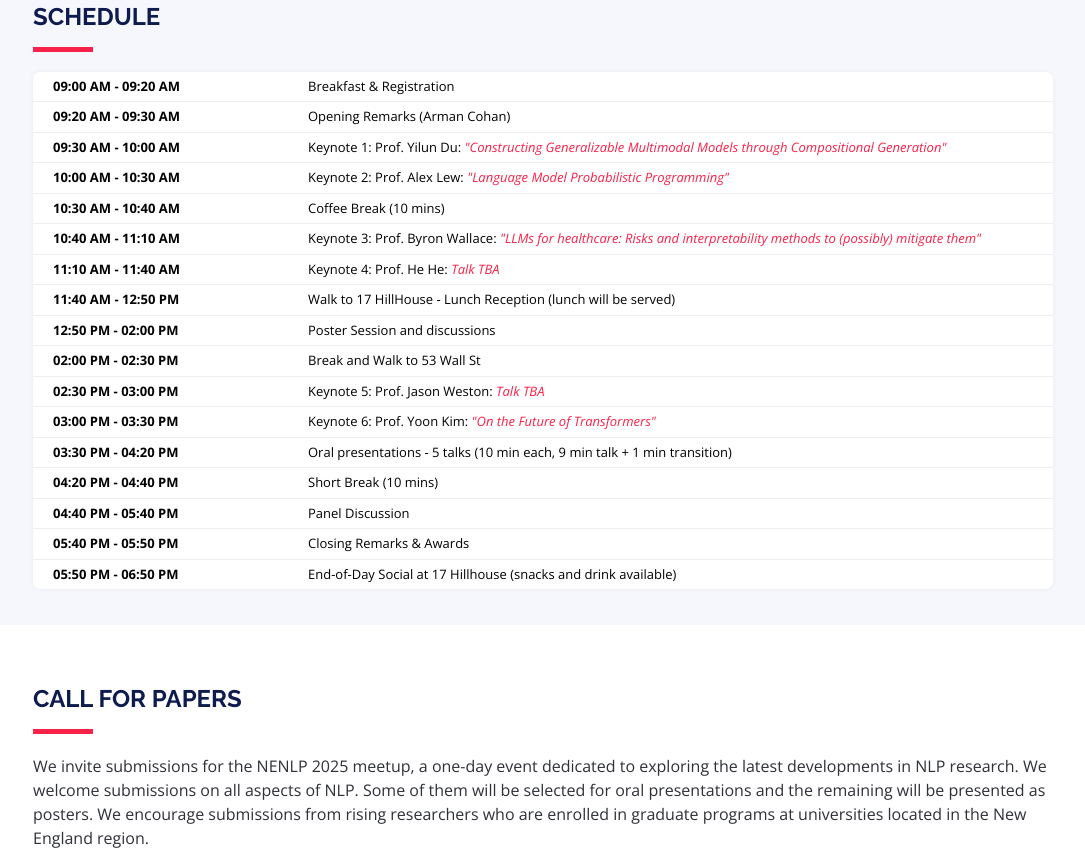
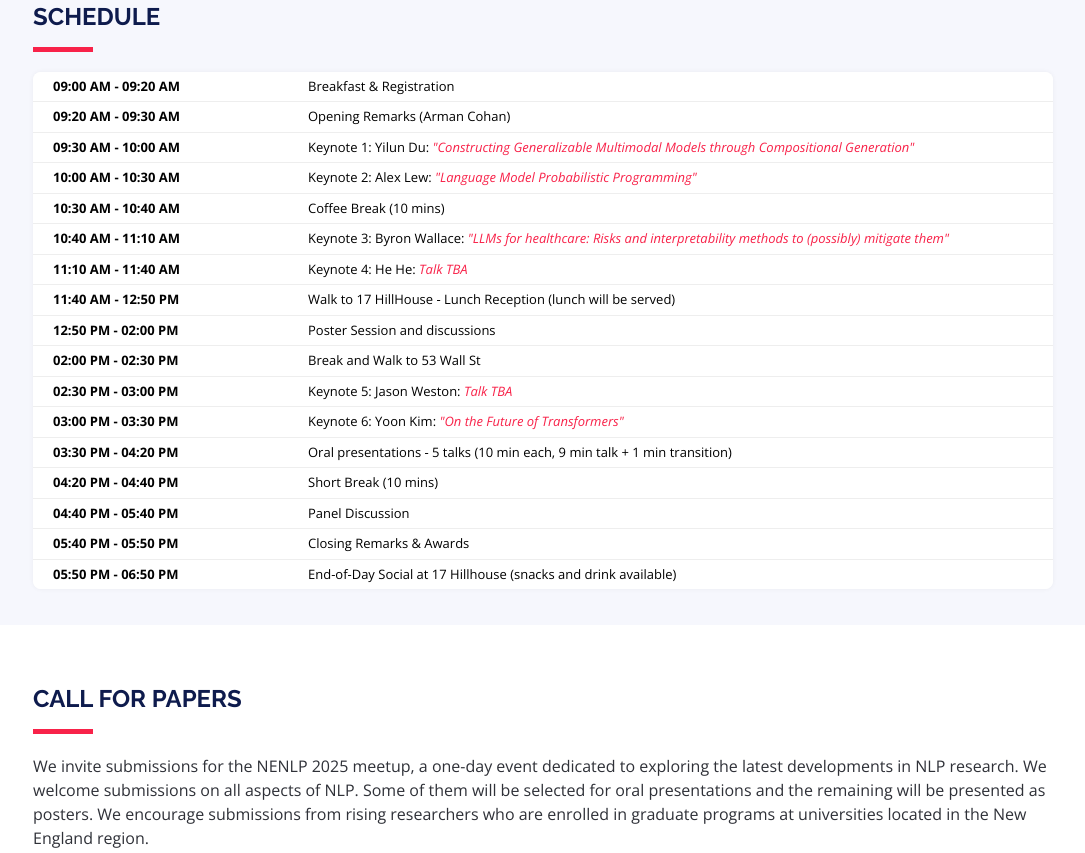
Before and after one commit to nenlp/nenlp.github.io, a plain HTML site: page spr2025/index.html in a window 1280 px wide. Shown: the part 891-1744 px from the top of the page, without its empty margins (97-1182 px from the left). Drawn offline with nearby package versions, Linux system fonts and the light colour scheme.

Commit message:
update personal links

```diff
--- a/spr2025/index.html
+++ b/spr2025/index.html
@@ -212,11 +212,11 @@
               </tr>
               <tr>
                 <td><strong>09:30 AM - 10:00 AM</strong></td>
-                <td>Keynote 1: Prof. Yilun Du: <i><a href="#" onclick="openModal('yilun-modal'); return false;">"Constructing Generalizable Multimodal Models through Compositional Generation"</a></i></td>
+                <td>Keynote 1: Yilun Du: <i><a href="#" onclick="openModal('yilun-modal'); return false;">"Constructing Generalizable Multimodal Models through Compositional Generation"</a></i></td>
               </tr>
               <tr>
                 <td><strong>10:00 AM - 10:30 AM</strong></td>
-                <td>Keynote 2: Prof. Alex Lew: <i><a href="#" onclick="openModal('alex-modal'); return false;">"Language Model Probabilistic Programming"</a></i></td>
+                <td>Keynote 2: Alex Lew: <i><a href="#" onclick="openModal('alex-modal'); return false;">"Language Model Probabilistic Programming"</a></i></td>
               </tr>
               <tr>
                 <td><strong>10:30 AM - 10:40 AM</strong></td>
@@ -224,11 +224,11 @@
               </tr>
               <tr>
                 <td><strong>10:40 AM - 11:10 AM</strong></td>
-                <td>Keynote 3: Prof. Byron Wallace: <i><a href="#" onclick="openModal('byron-modal'); return false;">"LLMs for healthcare: Risks and interpretability methods to (possibly) mitigate them"</a></i></td>
+                <td>Keynote 3: Byron Wallace: <i><a href="#" onclick="openModal('byron-modal'); return false;">"LLMs for healthcare: Risks and interpretability methods to (possibly) mitigate them"</a></i></td>
               </tr>
               <tr>
                 <td><strong>11:10 AM - 11:40 AM</strong></td>
-                <td>Keynote 4: Prof. He He: <i><a href="#" onclick="openModal('he-modal'); return false;">Talk TBA</a></i></td>
+                <td>Keynote 4: He He: <i><a href="#" onclick="openModal('he-modal'); return false;">Talk TBA</a></i></td>
               </tr>
               <tr>
                 <td><strong>11:40 AM - 12:50 PM</strong></td>
@@ -244,11 +244,11 @@
               </tr>
               <tr>
                 <td><strong>02:30 PM - 03:00 PM</strong></td>
-                <td>Keynote 5: Prof. Jason Weston: <i><a href="#" onclick="openModal('jason-modal'); return false;">Talk TBA</a></i></td>
+                <td>Keynote 5: Jason Weston: <i><a href="#" onclick="openModal('jason-modal'); return false;">Talk TBA</a></i></td>
               </tr>
               <tr>
                 <td><strong>03:00 PM - 03:30 PM</strong></td>
-                <td>Keynote 6: Prof. Yoon Kim: <i><a href="#" onclick="openModal('yoon-modal'); return false;">"On the Future of Transformers"</a></i></td>
+                <td>Keynote 6: Yoon Kim: <i><a href="#" onclick="openModal('yoon-modal'); return false;">"On the Future of Transformers"</a></i></td>
               </tr>
               <tr>
                 <td><strong>03:30 PM - 04:20 PM</strong></td>
@@ -575,7 +575,7 @@
               <div class="organizer-img">
                 <img src="assets/img/speakers/yilun.png" alt="Yilun Du">
               </div>
-              <h4>Prof. Yilun Du</h4>
+              <h4><a href="https://yilundu.github.io/" target="_blank">Yilun Du</a></h4>
               <span>Harvard University</span>
               <div class="talk-title speaker-link" onclick="openModal('yilun-modal'); return false;">Constructing Generalizable Multimodal Models through Compositional Generation</div>
             </div>
@@ -585,7 +585,7 @@
               <div class="organizer-img">
                 <img src="assets/img/speakers/he.png" alt="He He">
               </div>
-              <h4>Prof. He He</h4>
+              <h4><a href="https://hhexiy.github.io/" target="_blank">He He</a></h4>
               <span>New York University</span>
               <div class="talk-title speaker-link" onclick="openModal('he-modal'); return false;">Talk TBA</div>
             </div>
@@ -595,7 +595,7 @@
               <div class="organizer-img">
                 <img src="assets/img/speakers/yoon.jpg" alt="Yoon Kim">
               </div>
-              <h4>Prof. Yoon Kim</h4>
+              <h4><a href="http://people.csail.mit.edu/yoonkim/" target="_blank">Yoon Kim</a></h4>
               <span>MIT</span>
               <div class="talk-title speaker-link" onclick="openModal('yoon-modal'); return false;">On the Future of Transformers</div>
             </div>
@@ -605,7 +605,7 @@
               <div class="organizer-img">
                 <img src="assets/img/speakers/alex.png" alt="Alex Lew">
               </div>
-              <h4>Prof. Alex Lew</h4>
+              <h4><a href="https://alexlew.net/" target="_blank">Alex Lew</a></h4>
               <span>Yale University</span>
               <div class="talk-title speaker-link" onclick="openModal('alex-modal'); return false;">Language Model Probabilistic Programming</div>
             </div>
@@ -615,7 +615,7 @@
               <div class="organizer-img">
                 <img src="assets/img/speakers/bryon.png" alt="Byron Wallace">
               </div>
-              <h4>Prof. Byron Wallace</h4>
+              <h4><a href="https://byronwallace.com/" target="_blank">Byron Wallace</a></h4>
               <span>Northeastern University</span>
               <div class="talk-title speaker-link" onclick="openModal('byron-modal'); return false;">LLMs for healthcare: Risks and interpretability methods to (possibly) mitigate them</div>
             </div>
@@ -625,7 +625,7 @@
               <div class="organizer-img">
                 <img src="assets/img/speakers/jason.jpg" alt="Jason Weston">
               </div>
-              <h4>Prof. Jason Weston</h4>
+              <h4><a href="https://ai.meta.com/people/1163645124801199/jason-weston/" target="_blank">Jason Weston</a></h4>
               <span>Meta / New York University</span>
               <div class="talk-title speaker-link" onclick="openModal('jason-modal'); return false;">Talk TBA</div>
             </div>
@@ -646,7 +646,7 @@
               <div class="organizer-img">
                 <img src="assets/img/speakers/david.png" alt="David Bau">
               </div>
-              <h4>Prof. David Bau</h4>
+              <h4><a href="https://baulab.info/" target="_blank">David Bau</a></h4>
               <span>Northeastern University</span>
             </div>
           </div>
@@ -655,7 +655,7 @@
               <div class="organizer-img">
                 <img src="assets/img/speakers/claircardi.jpg" alt="Claire Cardie">
               </div>
-              <h4>Prof. Claire Cardie</h4>
+              <h4><a href="https://www.cs.cornell.edu/home/cardie/" target="_blank">Claire Cardie</a></h4>
               <span>Cornell University</span>
             </div>
           </div>
@@ -664,7 +664,7 @@
               <div class="organizer-img">
                 <img src="assets/img/speakers/bob.png" alt="Bob Frank">
               </div>
-              <h4>Prof. Bob Frank</h4>
+              <h4><a href="https://ling.yale.edu/profile/robert-frank" target="_blank">Bob Frank</a></h4>
               <span>Yale University</span>
             </div>
           </div>
@@ -673,7 +673,7 @@
               <div class="organizer-img">
                 <img src="assets/img/speakers/najoung.png" alt="Najoung Kim">
               </div>
-              <h4>Prof. Najoung Kim</h4>
+              <h4><a href="https://najoungkim.github.io/" target="_blank">Najoung Kim</a></h4>
               <span>Boston University</span>
             </div>
           </div>
@@ -682,7 +682,7 @@
               <div class="organizer-img">
                 <img src="assets/img/speakers/yoon.jpg" alt="Yoon Kim">
               </div>
-              <h4>Prof. Yoon Kim</h4>
+              <h4><a href="http://people.csail.mit.edu/yoonkim/" target="_blank">Yoon Kim</a></h4>
               <span>MIT</span>
             </div>
           </div>
@@ -691,7 +691,7 @@
               <div class="organizer-img">
                 <img src="assets/img/speakers/jason.jpg" alt="Jason Weston">
               </div>
-              <h4>Prof. Jason Weston</h4>
+              <h4><a href="https://ai.meta.com/people/1163645124801199/jason-weston/" target="_blank">Jason Weston</a></h4>
               <span>Meta / New York University</span>
             </div>
           </div>
```
Also changed, not shown: spr2025/keynote_speakers.html (+6 -6 lines).
